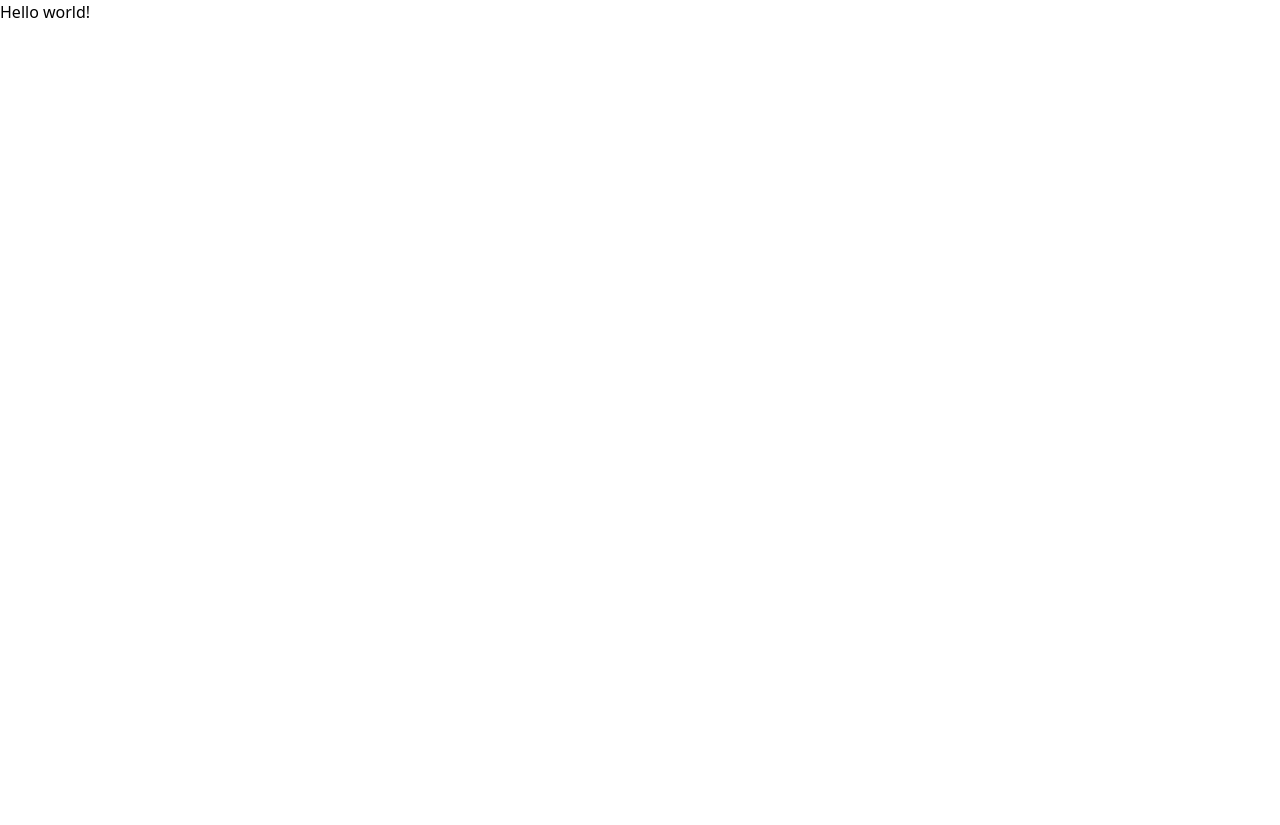
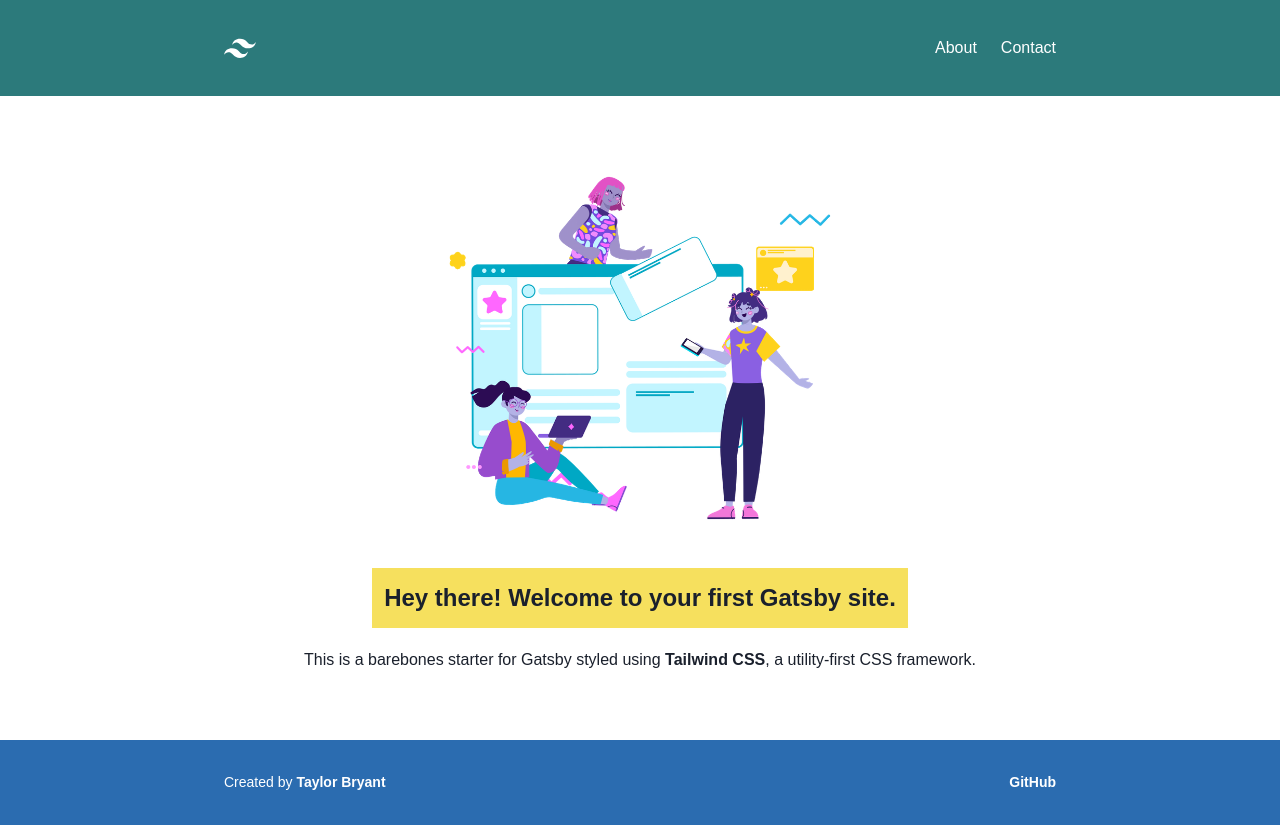
Before and after one commit to kcherrera/monji, a Gatsby site: page / in a window 1280 px wide. Before the commit the page ends 800 px from the top, so only its background shows below. Built offline with nearby package versions, Linux system fonts and the light colour scheme; Gatsby itself is replaced by a stand-in of ours.

Commit message:
Implemented starter theme and imported Google Fonts

```diff
--- /dev/null
+++ b/src/components/header.js
@@ -0,0 +1,79 @@
+import { graphql, useStaticQuery, Link } from "gatsby";
+import React, { useState } from "react";
+
+function Header() {
+  const [isExpanded, toggleExpansion] = useState(false);
+  const { site } = useStaticQuery(graphql`
+    query SiteTitleQuery {
+      site {
+        siteMetadata {
+          title
+        }
+      }
+    }
+  `);
+
+  return (
+    <header className="bg-teal-700">
+      <div className="flex flex-wrap items-center justify-between max-w-4xl p-4 mx-auto md:p-8">
+        <Link to="/">
+          <h1 className="flex items-center text-white no-underline">
+            <svg
+              className="w-8 h-8 mr-2 fill-current"
+              height="54"
+              viewBox="0 0 54 54"
+              width="54"
+              xmlns="http://www.w3.org/2000/svg"
+            >
+              <path d="M13.5 22.1c1.8-7.2 6.3-10.8 13.5-10.8 10.8 0 12.15 8.1 17.55 9.45 3.6.9 6.75-.45 9.45-4.05-1.8 7.2-6.3 10.8-13.5 10.8-10.8 0-12.15-8.1-17.55-9.45-3.6-.9-6.75.45-9.45 4.05zM0 38.3c1.8-7.2 6.3-10.8 13.5-10.8 10.8 0 12.15 8.1 17.55 9.45 3.6.9 6.75-.45 9.45-4.05-1.8 7.2-6.3 10.8-13.5 10.8-10.8 0-12.15-8.1-17.55-9.45-3.6-.9-6.75.45-9.45 4.05z" />
+            </svg>
+            <span className="text-xl font-bold tracking-tight">
+              {site.siteMetadata.title}
+            </span>
+          </h1>
+        </Link>
+
+        <button
+          className="items-center block px-3 py-2 text-white border border-white rounded md:hidden"
+          onClick={() => toggleExpansion(!isExpanded)}
+        >
+          <svg
+            className="w-3 h-3 fill-current"
+            viewBox="0 0 20 20"
+            xmlns="http://www.w3.org/2000/svg"
+          >
+            <title>Menu</title>
+            <path d="M0 3h20v2H0V3zm0 6h20v2H0V9zm0 6h20v2H0v-2z" />
+          </svg>
+        </button>
+
+        <nav
+          className={`${
+            isExpanded ? `block` : `hidden`
+          } md:block md:items-center w-full md:w-auto`}
+        >
+          {[
+            {
+              route: `/about`,
+              title: `About`,
+            },
+            {
+              route: `/contact`,
+              title: `Contact`,
+            },
+          ].map((link) => (
+            <Link
+              className="block mt-4 text-white no-underline md:inline-block md:mt-0 md:ml-6"
+              key={link.title}
+              to={link.route}
+            >
+              {link.title}
+            </Link>
+          ))}
+        </nav>
+      </div>
+    </header>
+  );
+}
+
+export default Header;
--- /dev/null
+++ b/src/components/layout.js
@@ -0,0 +1,49 @@
+import PropTypes from "prop-types";
+import React from "react";
+
+import Header from "./header";
+
+function Layout({ children }) {
+  return (
+    <div className="flex flex-col min-h-screen font-sans text-gray-900">
+      <Header />
+
+      <main className="flex-1 w-full max-w-4xl px-4 py-8 mx-auto md:px-8 md:py-16">
+        {children}
+      </main>
+
+      <footer className="bg-blue-700">
+        <nav className="flex justify-between max-w-4xl p-4 mx-auto text-sm md:p-8">
+          <p className="text-white">
+            Created by{` `}
+            <a
+              className="font-bold no-underline"
+              href="https://bryant.io"
+              target="_blank"
+              rel="noopener noreferrer"
+            >
+              Taylor Bryant
+            </a>
+          </p>
+
+          <p>
+            <a
+              className="font-bold text-white no-underline"
+              href="https://github.com/taylorbryant/gatsby-starter-tailwind"
+              target="_blank"
+              rel="noopener noreferrer"
+            >
+              GitHub
+            </a>
+          </p>
+        </nav>
+      </footer>
+    </div>
+  );
+}
+
+Layout.propTypes = {
+  children: PropTypes.node.isRequired,
+};
+
+export default Layout;
--- a/src/pages/index.js
+++ b/src/pages/index.js
@@ -1,5 +1,38 @@
-import React from "react"
+import React from "react";
 
-export default function Home() {
-  return <div>Hello world!</div>
+import Layout from "../components/layout";
+import womenIllustration from "../images/womenIllustration.png";
+
+function IndexPage() {
+  return (
+    <Layout>
+
+      <section className="text-center">
+        <img
+          alt="Women gathering for teamwork"
+          className="block w-1/2 mx-auto mb-8"
+          src={womenIllustration}
+        />
+
+        <h2 className="inline-block p-3 mb-4 text-2xl font-bold bg-yellow-400">
+          Hey there! Welcome to your first Gatsby site.
+        </h2>
+
+        <p className="leading-loose">
+          This is a barebones starter for Gatsby styled using{` `}
+          <a
+            className="font-bold text-gray-900 no-underline"
+            href="https://tailwindcss.com/"
+            target="_blank"
+            rel="noopener noreferrer"
+          >
+            Tailwind CSS
+          </a>
+          , a utility-first CSS framework.
+        </p>
+      </section>
+    </Layout>
+  );
 }
+
+export default IndexPage;
--- a/src/styles/tailwind.css
+++ b/src/styles/tailwind.css
@@ -1,3 +1,13 @@
 @tailwind base;
 @tailwind components;
 @tailwind utilities;
+@import url('https://fonts.googleapis.com/css2?family=Poppins:wght@700;900&display=swap');
+@import url('https://fonts.googleapis.com/css2?family=Work+Sans:ital,wght@0,400;0,700;1,400;1,700&display=swap');
+
+h1, h2, h3, h4, h5, h6 {
+    font-family: 'Poppins', sans-serif;
+  }
+
+body {
+    font-family: 'Work Sans', sans-serif;
+  }
--- a/tailwind.config.js
+++ b/tailwind.config.js
@@ -6,6 +6,10 @@ module.exports = {
   purge: ["./src/**/*.js"],
   target: "relaxed",
   theme: {
+    fontFamily: {
+      'poppins': ['poppins', 'sans-serif'],
+      'WorkSans': ['"Work Sans"', 'sans-serif']
+    },
     extend: {},
   },
   variants: {},
```
Also changed, not shown: src/images/womenIllustration.png (added).
